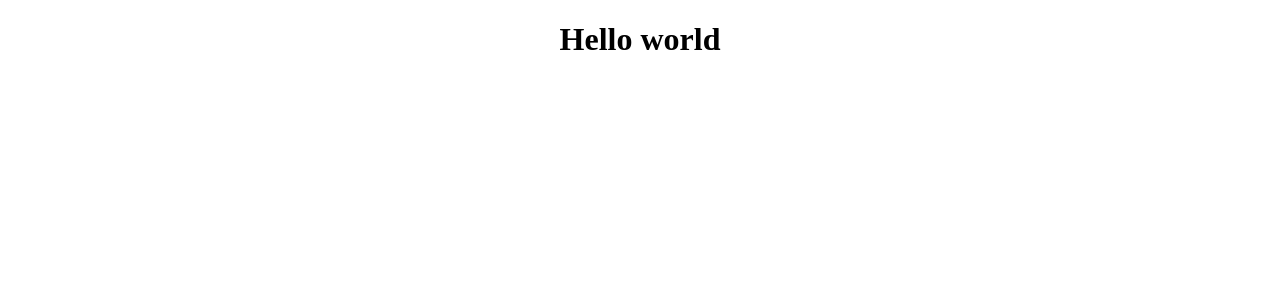
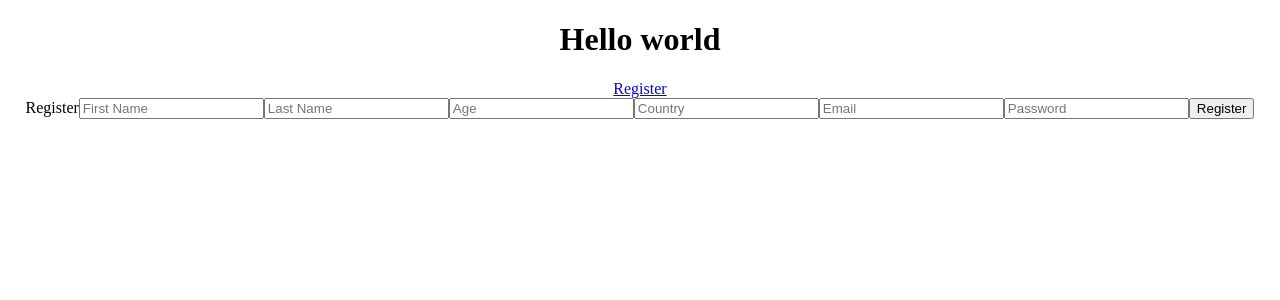
Before and after one commit to C6-OmarAlduais/MERAKI_Academy_Project_4, a React (Create React App) app in the folder frontend/: page /register in a window 1280 px wide. Shown: the top 300 px of the page. Built offline with nearby package versions, Linux system fonts and the light colour scheme.

Commit message:
frontend register

```diff
--- a/frontend/package.json
+++ b/frontend/package.json
@@ -6,8 +6,10 @@
     "@testing-library/jest-dom": "^5.16.5",
     "@testing-library/react": "^13.4.0",
     "@testing-library/user-event": "^13.5.0",
+    "axios": "^0.27.2",
     "react": "^18.2.0",
     "react-dom": "^18.2.0",
+    "react-router-dom": "^6.4.1",
     "react-scripts": "5.0.1",
     "web-vitals": "^2.1.4"
   },
--- a/frontend/src/App.js
+++ b/frontend/src/App.js
@@ -1,9 +1,17 @@
 import "./App.css";
+import { Routes, Route } from "react-router-dom";
+import Navbar from "./components/Navbar";
+import Register from "./components/Register";
+//----------------------------
 
 function App() {
   return (
     <div className="App">
       <h1>Hello world</h1>
+      <Navbar/>
+      <Routes>
+      <Route path="/register" element={<Register/>}/>
+      </Routes>
     </div>
   );
 }
--- /dev/null
+++ b/frontend/src/components/Navbar/index.js
@@ -0,0 +1,13 @@
+import React from "react";
+import { Link } from "react-router-dom";
+//-----------------------------
+
+const Navbar = () => {
+    return (
+        <div>
+            <Link to={'/register'}>Register</Link>
+        </div>
+    );
+}
+
+export default Navbar;
--- a/frontend/src/components/Register/index.js
+++ b/frontend/src/components/Register/index.js
@@ -1,6 +1,52 @@
+import axios from "axios";
 import React from "react";
+import { useState } from "react";
+//-----------------------------------------
 
 const Register = () => {
-  return <div>Register</div>;
+  const [firstName, setFirstName] = useState('');
+  const [lastName, setLastName] = useState('');
+  const [age, setAge] = useState(0);
+  const [country, setCountry] = useState('');
+  const [email, setEmail] = useState('');
+  const [password, setPassword] = useState('');
+  const role = '6331a7286b100154eb282d18';
+ const [message, setMessage] = useState('');
+
+//------------------------------------------
+const createUser = () => {
+  axios.post('http://localhost:5000/users/', {
+    firstName,
+    lastName,
+    age,
+    country,
+    email,
+    password,
+    role,
+
+  }).then((res)=>{
+    setMessage(res.data.message)
+  }).catch((err)=>{
+    setMessage(err.response.data.message)
+  })
+
+}
+//------------------------------------------
+
+  return <div>Register
+    <input onChange={(e)=>{setFirstName(e.target.value)}} type={'text'} placeholder ={'First Name'}></input>
+
+    <input onChange={(e)=>{setLastName(e.target.value)}} type={'text'} placeholder ={'Last Name'}></input>
+
+    <input onChange={(e)=>{setAge(e.target.value)}} type={'text'} placeholder ={'Age'}></input>
+
+    <input onChange={(e)=>{setCountry(e.target.value)}} type={'text'} placeholder ={'Country'}></input>
+
+    <input onChange={(e)=>{setEmail(e.target.value)}} type={'text'} placeholder ={'Email'}></input>
+
+    <input onChange={(e)=>{setPassword(e.target.value)}} type={'text'} placeholder ={'Password'}></input>
+
+    <button onClick={createUser}>Register</button>
+  </div>;
 };
 export default Register;
--- a/frontend/src/index.js
+++ b/frontend/src/index.js
@@ -1,6 +1,11 @@
 import React from "react";
 import ReactDOM from "react-dom/client";
+import { BrowserRouter } from "react-router-dom";
 import App from "./App";
 
 const root = ReactDOM.createRoot(document.getElementById("root"));
-root.render(<App />);
+root.render(
+ <BrowserRouter>
+ <App/>
+ </BrowserRouter>
+)
```
Also changed, not shown: frontend/src/components/Navbar/style.css (added), 1 other file (tests, documents, lock files or other folders).
